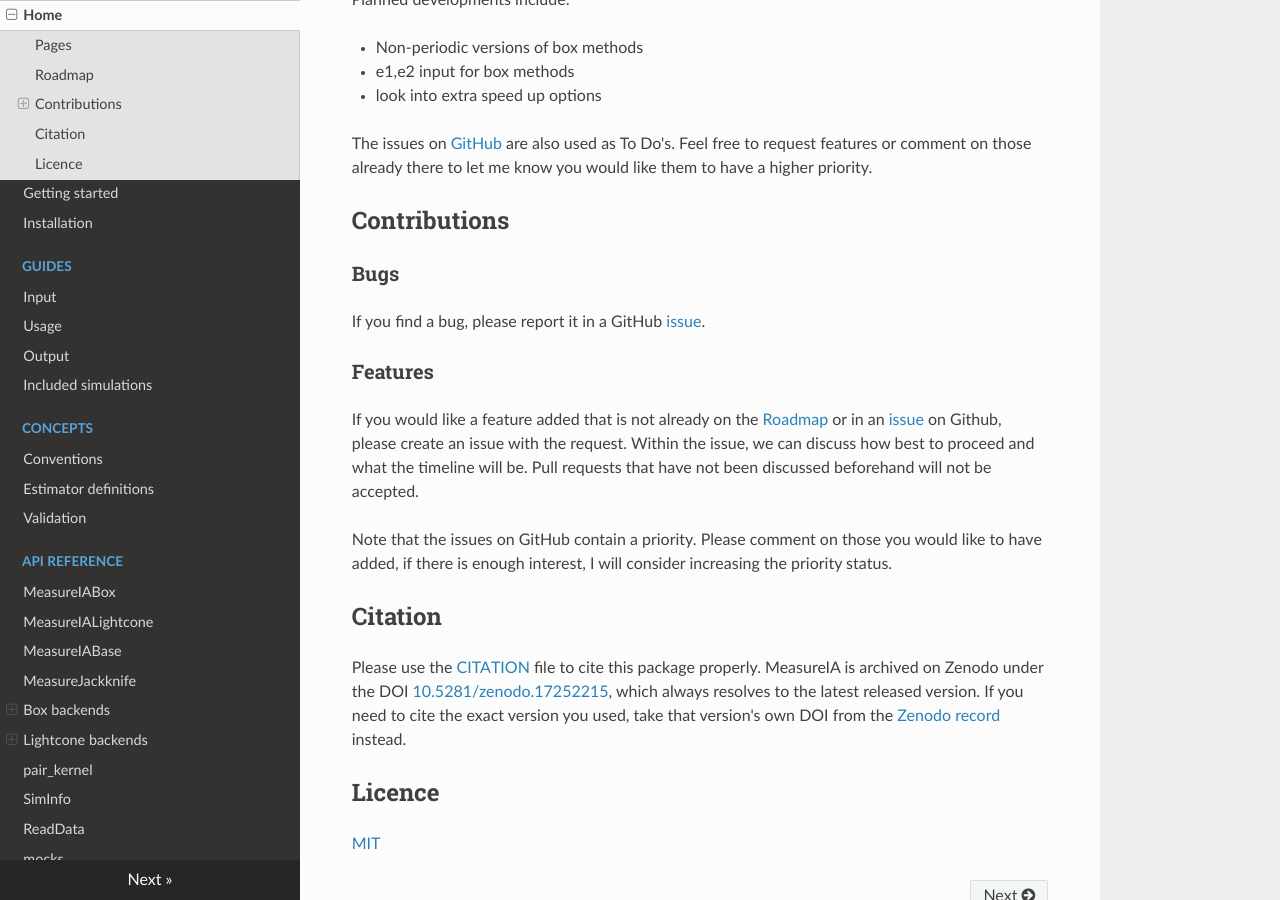
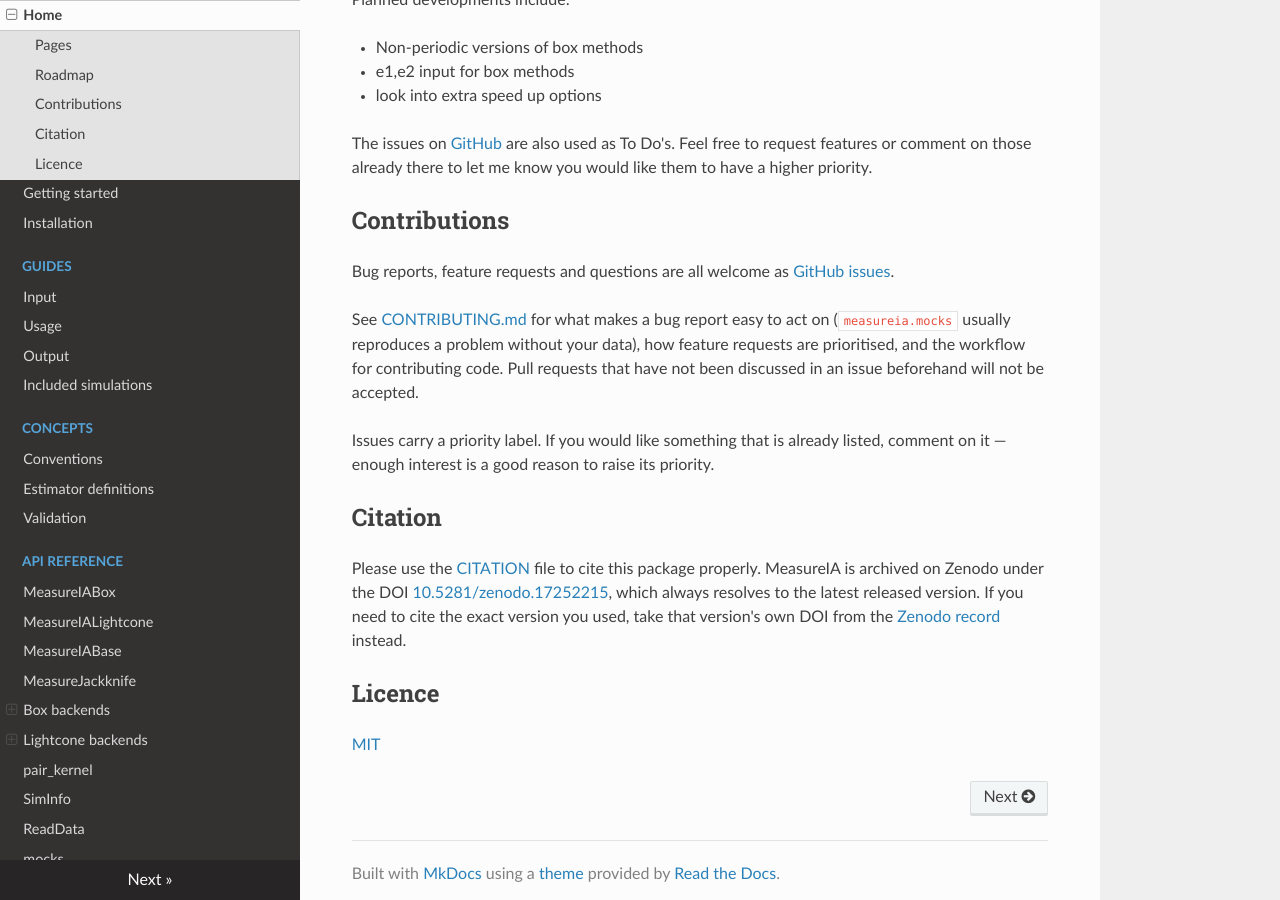
Before and after one commit to MarloesvL/measure_IA, an MkDocs documentation site: the page built from docs/index.md, in a window 1280 px wide and 900 px high, scrolled down 1032 px. Built offline with MkDocs 1.6.1, drawn with Linux system fonts in a browser that asks for light colours; nearby versions of some CDN libraries.

Commit message:
docs: add CONTRIBUTING, RELEASING and measureia.__version__
JOSS review checks for community guidelines, and the guidance was two short
README sections with no development workflow at all.

CONTRIBUTING.md covers support, bug reports (suggesting measureia.mocks to
reproduce a problem without the reporter's data), feature requests, and the
code workflow: branch off dev, run the suite warning-free, build the docs
strict, add a changelog entry. It also records the three things a contributor
can get wrong invisibly — the conventions are load-bearing and pinned by
tests, correctness is checked against external codes via committed
references, and box and lightcone are expected to stay peers.

RELEASING.md is the checklist for the drift this project has already hit:
the version lives in four places, and the v0.3.0 tag was cut from a tree
whose pyproject.toml still said 0.1.0. It records the pre-release checks
(including installing the built wheel into a fresh venv, which is what would
have caught the kmeans-radec resolution failure), the release steps, the
Zenodo and PyPI follow-ups, and the two known states about the published
0.3.0 that cannot be corrected retroactively.

Adds measureia.__version__, read from the installed distribution metadata so
it cannot drift from pyproject.toml, and points the README and docs at
CONTRIBUTING.

Co-Authored-By: Claude Opus 5 <noreply@anthropic.com>
Claude-Session: https://claude.ai/code/session_01EYvxPGELg5qcTUT5qjc8zW

```diff
--- a/docs/index.md
+++ b/docs/index.md
@@ -43,20 +43,17 @@ The issues on [GitHub](https://github.com/MarloesvL/measure_IA) are also used as
 features or comment on those already there to let me know you would like them to have a higher priority.
 
 ## Contributions
-### Bugs
 
-If you find a bug, please report it in a GitHub [issue](https://github.com/MarloesvL/measure_IA/issues).
+Bug reports, feature requests and questions are all welcome as
+[GitHub issues](https://github.com/MarloesvL/measure_IA/issues).
 
-### Features
+See [CONTRIBUTING.md](https://github.com/MarloesvL/measure_IA/blob/main/CONTRIBUTING.md) for what makes a
+bug report easy to act on (`measureia.mocks` usually reproduces a problem without your data), how feature
+requests are prioritised, and the workflow for contributing code. Pull requests that have not been
+discussed in an issue beforehand will not be accepted.
 
-If you would like a feature added that is not already on the [Roadmap](#roadmap) or in an
-[issue](https://github.com/MarloesvL/measure_IA/issues) on Github,
-please create an issue with the request.
-Within the issue, we can discuss how best to proceed and what the timeline will be.
-Pull requests that have not been discussed beforehand will not be accepted.
-
-Note that the issues on GitHub contain a priority. Please comment on those you would like to have added, if there is
-enough interest, I will consider increasing the priority status.
+Issues carry a priority label. If you would like something that is already listed, comment on it — enough
+interest is a good reason to raise its priority.
 
 ## Citation
 
```
Also changed, not shown: CONTRIBUTING.md (added, +99 -0 lines), README.md (+6 -9 lines), RELEASING.md (added, +85 -0 lines), src/measureia/__init__.py (+9 -0 lines).
